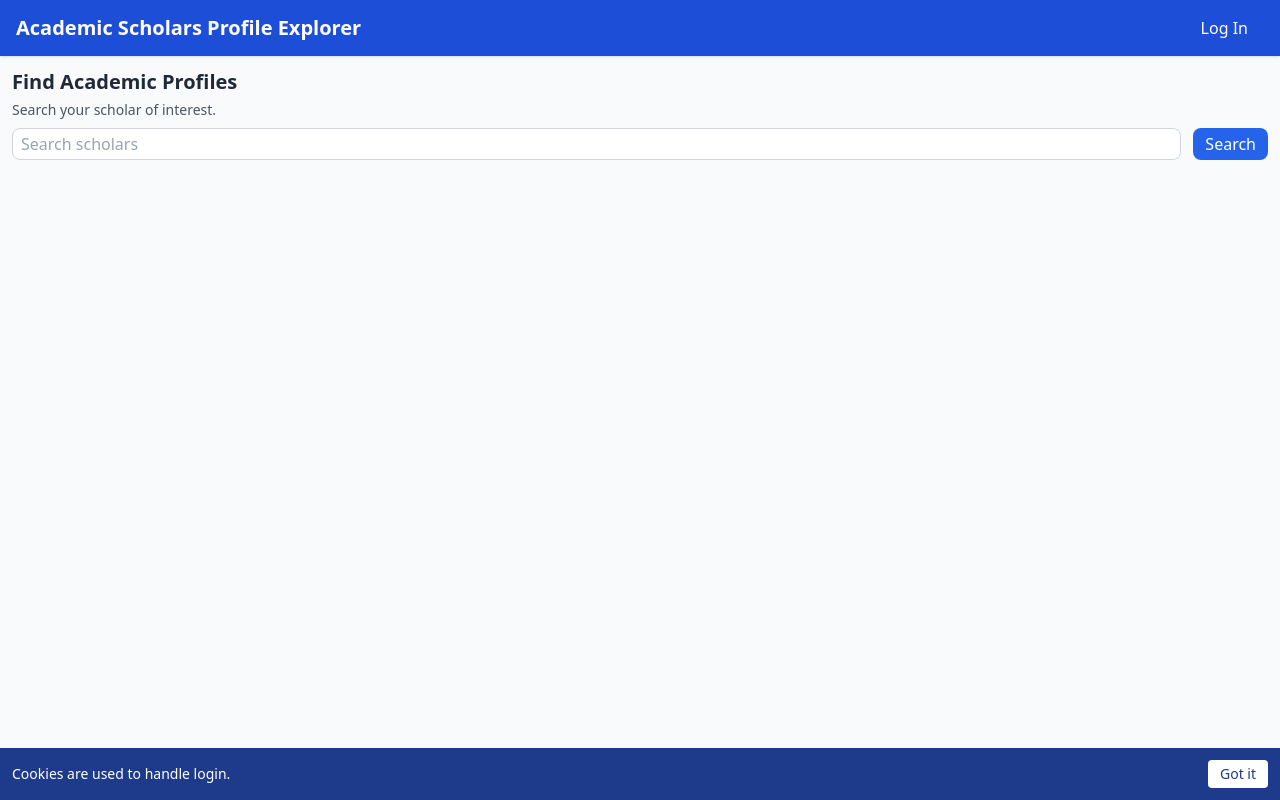
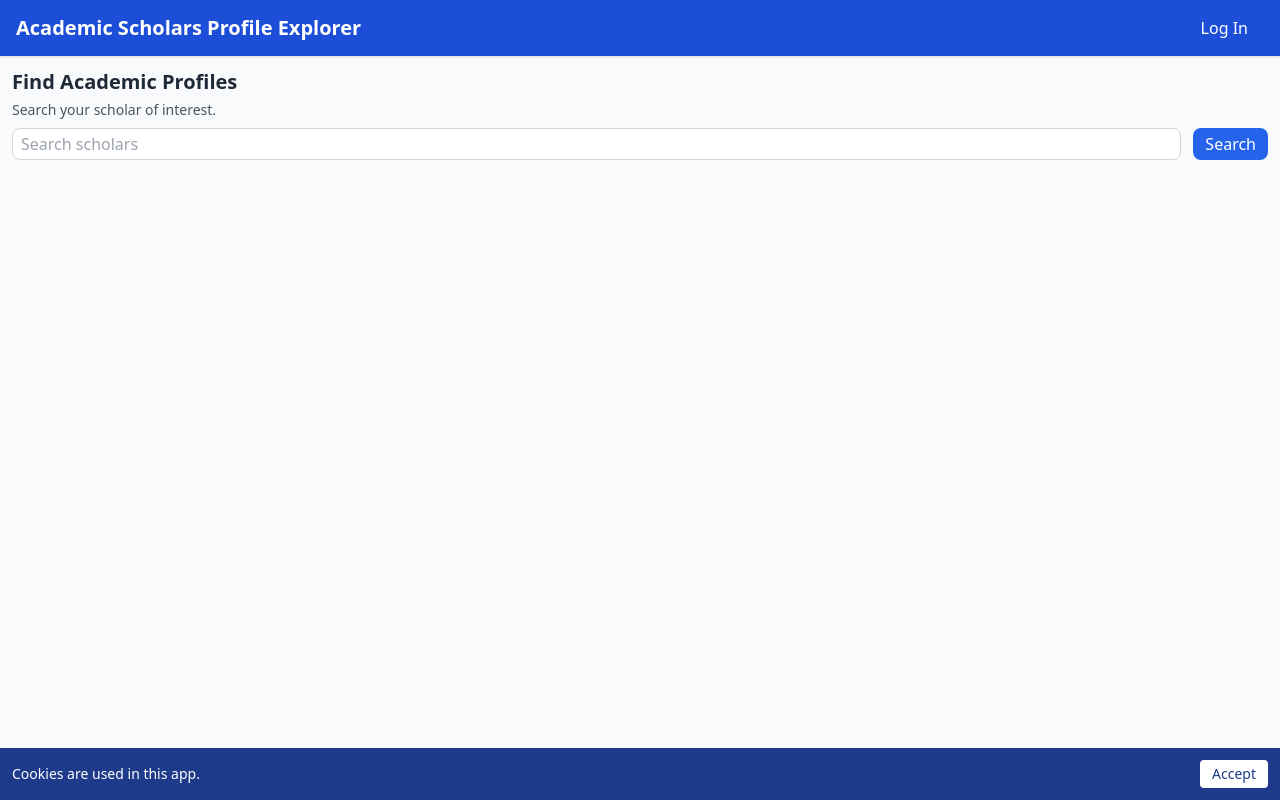
Before and after one commit to Prof-Rosario-UCLA/team20, a React (Create React App) app: page / in a window 1280 px wide. Built offline with nearby package versions, Linux system fonts and the light colour scheme.

Commit message:
Fix wording

```diff
--- a/src/ScholarDetail.js
+++ b/src/ScholarDetail.js
@@ -47,7 +47,7 @@
           <p className="font-medium">Citations: <span className="font-normal">{data.cited_by_count}</span></p>
         </div>
         <div className="flex-1 p-4 bg-slate-50 rounded">
-          <p className="font-medium mb-1">Top Concepts:</p>
+          <p className="font-medium mb-1">Research Interests:</p>
           {data.x_concepts?.length > 0 ? (
             <ul className="list-disc list-inside text-sm text-gray-700">
               {data.x_concepts.slice(0, 5).map((c, i) => <li key={i}>{c.display_name}</li>)}
@@ -59,7 +59,7 @@
       </div>
 
       <div>
-        <h3 className="text-lg font-semibold mb-2">Recent Works</h3>
+        <h3 className="text-lg font-semibold mb-2">Recent Publications</h3>
         {data.works?.length > 0 ? (
           <ul className="space-y-2">
             {data.works.map((w, i) => (
--- a/src/auth/auth.js
+++ b/src/auth/auth.js
@@ -4,12 +4,12 @@
 export const CookieNotice = ({ onConfirm }) => {
   return (
     <div className="fixed bottom-0 left-0 right-0 bg-blue-900 text-white p-3 flex items-center justify-between">
-      <p className="text-sm">Cookies are used to handle login.</p>
+      <p className="text-sm">Cookies are used in this app.</p>
       <button
         onClick={onConfirm}
         className="bg-white text-blue-900 px-3 py-1 rounded text-sm"
       >
-        Got it
+        Accept
       </button>
     </div>
   );
```
